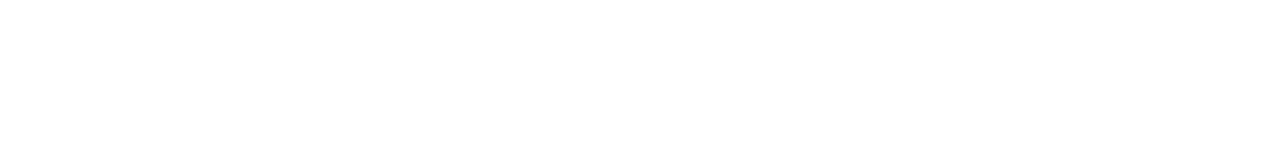
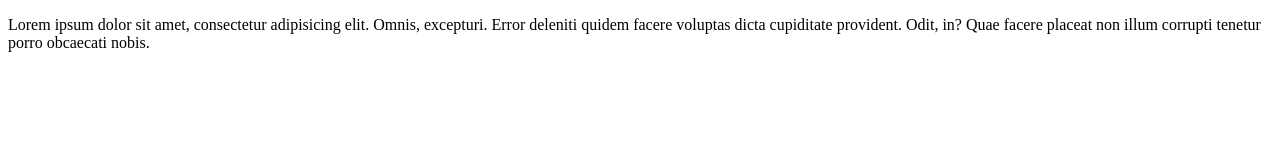
Before and after one commit to Madelz/calculator, a plain HTML site: page index.html in a window 1280 px wide. Drawn offline with Linux system fonts and the light colour scheme.

Commit message:
paragraph

```diff
--- a/index.html
+++ b/index.html
@@ -4,9 +4,9 @@
     <meta charset="UTF-8">
     <meta http-equiv="X-UA-Compatible" content="IE=edge">
     <meta name="viewport" content="width=device-width, initial-scale=1.0">
-    <title>Document</title>
+    <title>Calculator</title>
 </head>
 <body>
-
+    <p>Lorem ipsum dolor sit amet, consectetur adipisicing elit. Omnis, excepturi. Error deleniti quidem facere voluptas dicta cupiditate provident. Odit, in? Quae facere placeat non illum corrupti tenetur porro obcaecati nobis.</p>
 </body>
 </html>
```
